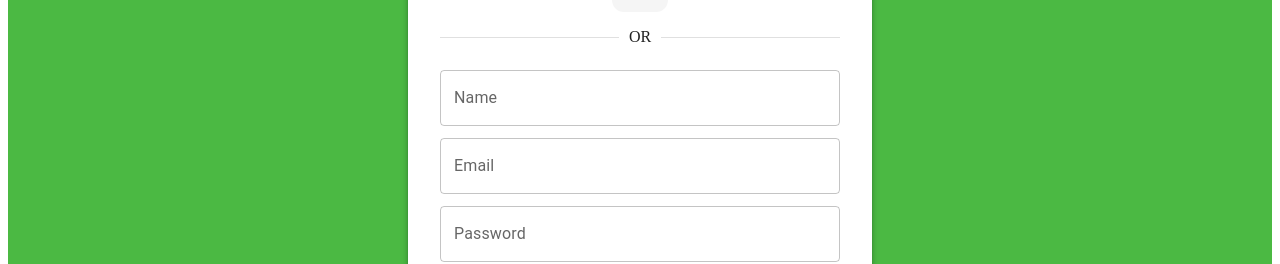
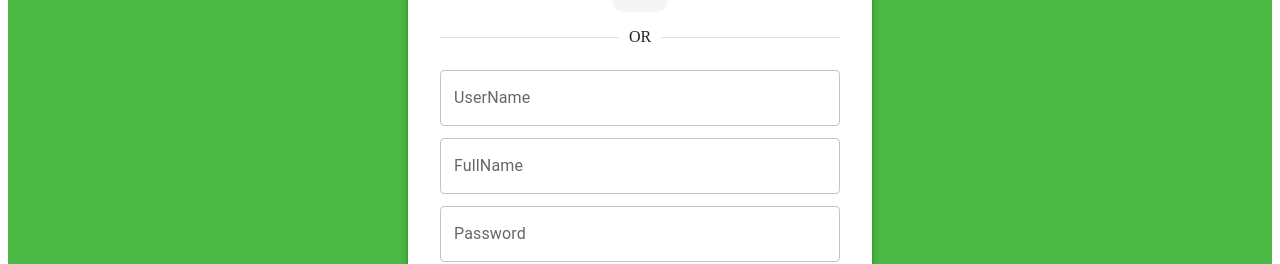
Before and after one commit to thientruong51/AutoChefFE, a React (Vite) app: page /register in a window 1280 px wide. Shown: the part 282-546 px from the top of the page. Built offline with nearby package versions, Linux system fonts and the light colour scheme.

Commit message:
[ADD] Add register page

```diff
--- a/src/components/Navbar.jsx
+++ b/src/components/Navbar.jsx
@@ -1,11 +1,42 @@
-import React, { useState } from "react";
-import { useNavigate } from "react-router-dom";
-import { AppBar, Toolbar, Typography, InputBase, Box, IconButton, Avatar, Menu, MenuItem } from "@mui/material";
+import React, { useState, useEffect } from "react";
+import { useNavigate, useLocation } from "react-router-dom";
+import {
+  AppBar,
+  Toolbar,
+  Typography,
+  InputBase,
+  Box,
+  IconButton,
+  Menu,
+  MenuItem,
+} from "@mui/material";
 import { Search, Notifications, Settings, Person } from "@mui/icons-material";
-import { useLocation } from "react-router-dom";
+
 const Navbar = () => {
   const navigate = useNavigate();
+  const location = useLocation();
   const [anchorEl, setAnchorEl] = useState(null);
+  const [role, setRole] = useState("");
+
+  useEffect(() => {
+    const storedRoleId = Number(localStorage.getItem("roleId"));
+
+    setRole(getRoleName(storedRoleId));
+  }, []);
+
+
+  const getRoleName = (roleId) => {
+    switch (roleId) {
+      case 1:
+        return "Admin";
+      case 2:
+        return "Staff";
+      case 3:
+        return "Manager";
+      default:
+        return "Unknown";
+    }
+  };
 
   const handleMenuOpen = (event) => {
     setAnchorEl(event.currentTarget);
@@ -16,11 +47,9 @@ const Navbar = () => {
   };
 
   const handleLogout = () => {
-    localStorage.removeItem("isAuthenticated");
+    localStorage.removeItem("user");
     navigate("/login");
   };
-
-  const location = useLocation();
 
   const getPageTitle = (pathname) => {
     const segments = pathname.split("/").filter(Boolean);
@@ -45,10 +74,9 @@ const Navbar = () => {
             Pages/
           </Typography>
           <Typography variant="body3" sx={{ color: "#1E293B", fontWeight: "bold", marginLeft: "4px" }}>
-          {pageTitle}
+            {pageTitle}
           </Typography>
         </Box>
-
 
         <Box sx={{ display: "flex", alignItems: "center", width: "100%" }}>
           <Box sx={{ display: "flex", alignItems: "center", marginLeft: "auto" }}>
@@ -71,14 +99,14 @@ const Navbar = () => {
             <Typography sx={{ fontWeight: "bold", fontSize: "14px", cursor: "pointer" }} onClick={handleMenuOpen}>
               <Person sx={{ fontSize: 20, marginRight: 1 }} />
             </Typography>
+
             <Settings sx={{ fontSize: 20, marginLeft: 2, cursor: "pointer" }} />
             <Notifications sx={{ fontSize: 20, marginLeft: 2, cursor: "pointer" }} />
           </Box>
         </Box>
 
-
         <Menu anchorEl={anchorEl} open={Boolean(anchorEl)} onClose={handleMenuClose}>
-          <MenuItem onClick={handleMenuClose}>Profile</MenuItem>
+          <MenuItem onClick={handleMenuClose}>{role}</MenuItem>
           <MenuItem onClick={handleLogout}>Log out</MenuItem>
         </Menu>
       </Toolbar>
--- a/src/pages/Register.jsx
+++ b/src/pages/Register.jsx
@@ -1,57 +1,102 @@
 import React, { useState } from "react";
 import { useNavigate } from "react-router-dom";
-import { Box, TextField, Button, Typography, Paper, Divider, IconButton, Switch, FormControlLabel } from "@mui/material";
-import { Facebook, Apple, Google } from "@mui/icons-material";
+import {
+  Box,
+  TextField,
+  Button,
+  Typography,
+  Paper,
+  Divider,
+  IconButton,
+  Switch,
+  FormControlLabel,
+} from "@mui/material";
+import { Google } from "@mui/icons-material";
 
 const Register = () => {
   const navigate = useNavigate();
-  const [user, setUser] = useState({ fullname: "", email: "", password: "" });
+  const [user, setUser] = useState({ userName: "", userFullName: "", password: "" });
+  const [loading, setLoading] = useState(false);
+  const [error, setError] = useState("");
+  const API_URL = import.meta.env.VITE_API_URL;
 
   const handleChange = (e) => {
     setUser({ ...user, [e.target.name]: e.target.value });
   };
 
-  const handleRegister = () => {
-    localStorage.setItem("user", JSON.stringify(user));
-    navigate("/login");
+  const handleRegister = async () => {
+    setLoading(true);
+    setError("");
+
+    const requestData = { ...user, roleId: 3 };
+
+    try {
+      const response = await fetch(`${API_URL}/Users`, {
+        method: "POST",
+        headers: { "Content-Type": "application/json" },
+        body: JSON.stringify(requestData),
+      });
+
+      if (!response.ok) {
+        throw new Error("Registration failed");
+      }
+
+      navigate("/login");
+    } catch (err) {
+      setError(err.message || "Something went wrong");
+    } finally {
+      setLoading(false);
+    }
   };
 
+
   return (
-    <Box sx={{ minHeight: "100vh", bgcolor: "#4BB943", display: "flex", flexDirection: "column", alignItems: "center", justifyContent: "center" }}>
-
+    <Box
+      sx={{
+        minHeight: "100vh",
+        bgcolor: "#4BB943",
+        display: "flex",
+        flexDirection: "column",
+        alignItems: "center",
+        justifyContent: "center",
+      }}
+    >
       <Box sx={{ textAlign: "center", mb: 4 }}>
-        <Typography variant="h4" fontWeight="bold" color="white">Welcome!</Typography>
-
+        <Typography variant="h4" fontWeight="bold" color="white">
+          Welcome!
+        </Typography>
       </Box>
 
       <Paper elevation={4} sx={{ p: 4, width: "400px", borderRadius: "12px", textAlign: "center" }}>
-
-        <Typography variant="h6" fontWeight="bold" sx={{ mb: 2 }}>Register With</Typography>
+        <Typography variant="h6" fontWeight="bold" sx={{ mb: 2 }}>
+          Register With
+        </Typography>
         <Box display="flex" justifyContent="center" gap={2} mb={2}>
-
-          <IconButton sx={{ bgcolor: "#f5f5f5", p: 2, borderRadius: "12px" }}><Google sx={{ color: "#DB4437" }} /></IconButton>
+          <IconButton sx={{ bgcolor: "#f5f5f5", p: 2, borderRadius: "12px" }}>
+            <Google sx={{ color: "#DB4437" }} />
+          </IconButton>
         </Box>
 
         <Divider sx={{ my: 2 }}>OR</Divider>
 
         <TextField
-          label="Name"
-          placeholder="Your full name"
-          name="fullname"
+          label="UserName"
+          placeholder="UserName"
+          name="userName"
           fullWidth
           variant="outlined"
           margin="dense"
-          value={user.fullname}
+          value={user.userName}
           onChange={handleChange}
         />
         <TextField
-          label="Email"
-          placeholder="Your email address"
-          name="email"
+          label="FullName"
+          placeholder="FullName"
+          name="userFullName"
           fullWidth
           variant="outlined"
           margin="dense"
-          value={user.email}
+          value={user.userFullName}
           onChange={handleChange}
         />
         <TextField
@@ -68,6 +113,12 @@ const Register = () => {
 
         <FormControlLabel control={<Switch />} label="Remember me" sx={{ mt: 1, color: "gray" }} />
 
+        {error && (
+          <Typography variant="body2" color="error" sx={{ mt: 1 }}>
+            {error}
+          </Typography>
+        )}
+
         <Button
           variant="contained"
           fullWidth
@@ -81,8 +132,9 @@ const Register = () => {
             "&:hover": { bgcolor: "#81E879" },
           }}
           onClick={handleRegister}
+          disabled={loading}
         >
-          Sign Up
+          {loading ? "Signing Up..." : "Sign Up"}
         </Button>
 
         <Typography variant="body2" sx={{ mt: 2, color: "gray" }}>
```
